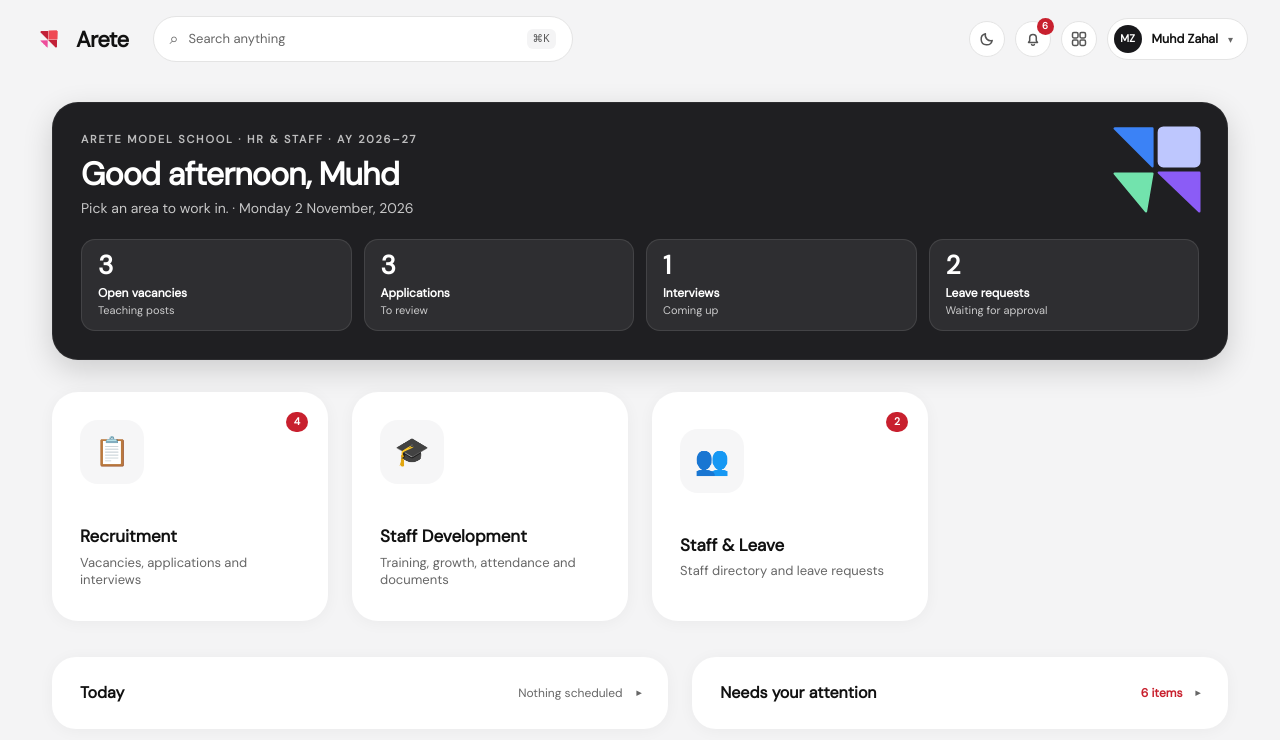
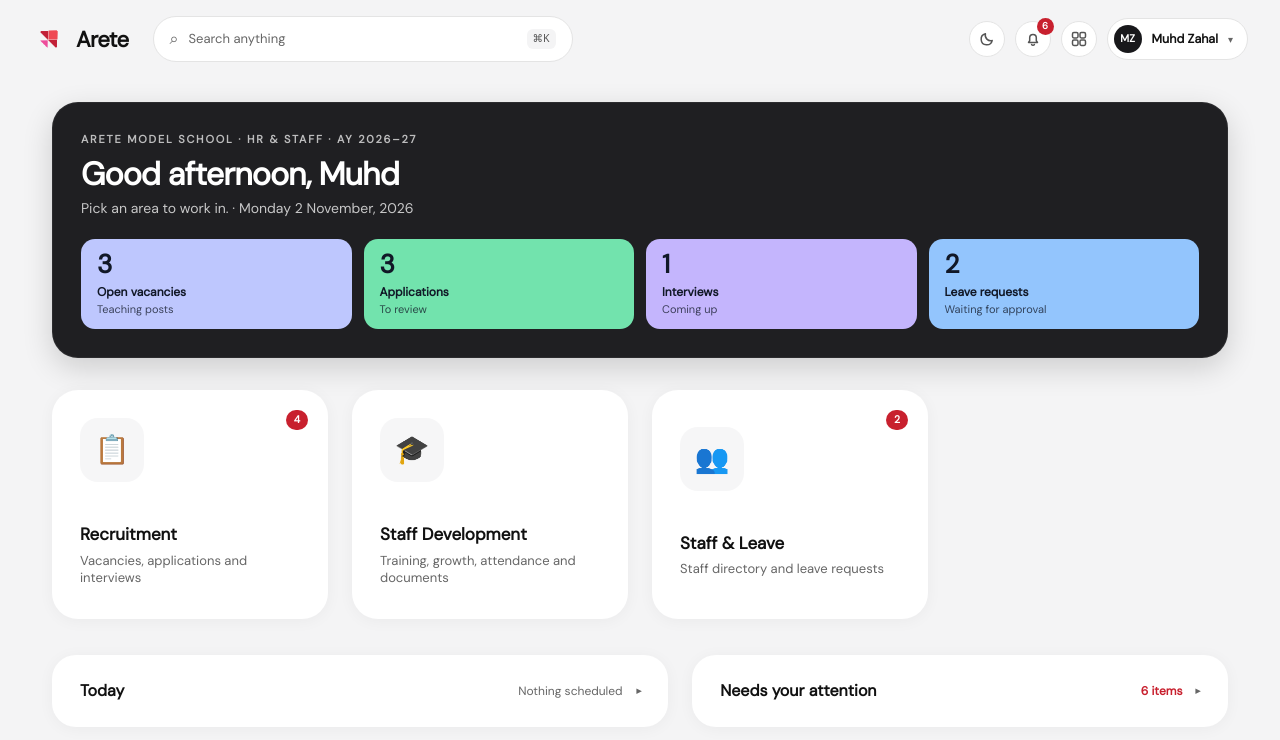
Before and after one commit to ZAHAL59/arete-sms_1, a React (Vite) app: page /hr in a window 1280 px wide. Shown: the top 740 px of the page. Built offline with nearby package versions, Linux system fonts and the light colour scheme.

Commit message:
Your commit message here

```diff
--- a/src/components/shell/HubHome.jsx
+++ b/src/components/shell/HubHome.jsx
@@ -2,7 +2,6 @@ import { useState } from 'react';
 import { CPanel, Row, DateChip, Empty, AttentionRow } from './widgets';
 import Badge from '../ui/Badge';
 import { loadPrincipal } from '../../pages/principal/constants';
-import HeroMark from './HeroMark';
 
 const greeting = () => { const h = new Date().getHours(); return h < 12 ? 'Good morning' : h < 17 ? 'Good afternoon' : 'Good evening'; };
 
@@ -17,12 +16,11 @@ export default function HubHome({ portal, firstName, prompt, pulse, apps, badges
     <div className="max-w-[1240px] mx-auto px-4 sm:px-6 lg:px-8 pt-4 sm:pt-6 pb-14">
       {/* Arete banner */}
       <div className="arete-hero rounded-[22px] sm:rounded-[26px] p-5 sm:p-7 mb-6 sm:mb-8 shadow-[0_10px_30px_rgba(0,0,0,.16)]">
-        <HeroMark size={92} className="hidden sm:block absolute right-6 top-5 pointer-events-none" />
-        <div className="text-[11px] font-bold uppercase tracking-[1.8px] opacity-70 sm:pr-28">{st.school || 'Arete Model School'} · {portal.name} · AY {st.year || '2026–27'}</div>
+        <div className="text-[11px] font-bold uppercase tracking-[1.8px] opacity-70">{st.school || 'Arete Model School'} · {portal.name} · AY {st.year || '2026–27'}</div>
         <h1 className="text-[26px] sm:text-[32px] font-extrabold tracking-tight leading-tight mt-1.5">{greeting()}, {firstName}</h1>
-        <div className="text-[14px] opacity-75 mt-1 sm:pr-28">{prompt} · {dateStr}</div>
-        <div className="grid grid-cols-2 lg:grid-cols-4 gap-2.5 sm:gap-3 mt-5">{pulse.map(t => (
-          <button key={t.label} onClick={t.run} className="arete-stat text-left rounded-[14px] px-3.5 sm:px-4 py-3 cursor-pointer transition-colors">
+        <div className="text-[14px] opacity-75 mt-1">{prompt} · {dateStr}</div>
+        <div className="grid grid-cols-2 lg:grid-cols-4 gap-2.5 sm:gap-3 mt-5">{pulse.map((t, i) => (
+          <button key={t.label} onClick={t.run} className={`arete-stat arete-stat-${i % 4} text-left rounded-[14px] px-3.5 sm:px-4 py-3 cursor-pointer transition-all`}>
             <div className="text-[24px] sm:text-[26px] font-extrabold leading-none">{t.value}</div>
             <div className="text-[12px] mt-1.5 font-semibold">{t.label}</div>
             <div className="text-[11px] opacity-75">{t.note}</div>
--- a/src/components/shell/widgets.jsx
+++ b/src/components/shell/widgets.jsx
@@ -1,6 +1,5 @@
 import { useState } from 'react';
 import Button from '../ui/Button';
-import HeroMark from './HeroMark';
 
 // Shared building blocks for the home screen and overview pages.
 export const Panel = ({ title, action, children, className = '' }) => (
@@ -36,10 +35,9 @@ export const Tile = ({ label, value, note, color = '#111', onClick, bar }) => (
 
 export const Hero = ({ kicker, title, sub, actions = [], progress }) => (
   <div className="arete-hero rounded-[20px] sm:rounded-[22px] p-5 sm:p-6 flex flex-col shadow-[0_10px_30px_rgba(0,0,0,.16)]">
-    <HeroMark size={128} className="hidden sm:block absolute right-6 top-1/2 -translate-y-1/2 pointer-events-none" />
-    <div className="sm:pr-36">
-      <div className="text-[11px] font-bold uppercase tracking-[1.6px] opacity-70">{kicker}</div>
-      <div className="text-[22px] sm:text-[28px] font-extrabold tracking-tight leading-tight mt-1.5">{title}</div>
+    <div>
+      <span className="arete-pill">{kicker}</span>
+      <div className="text-[22px] sm:text-[28px] font-extrabold tracking-tight leading-tight mt-3">{title}</div>
       <div className="text-[13.5px] opacity-75 mt-1">{sub}</div>
     </div>
     {progress != null && <div className="arete-track h-1.5 rounded-full mt-3 overflow-hidden max-w-[420px]"><div className="arete-fill h-full rounded-full" style={{ width: `${Math.min(100, progress)}%` }} /></div>}
--- a/src/dark.css
+++ b/src/dark.css
@@ -118,8 +118,6 @@ html.dark [style^="color: rgb(46, 92, 230)"],
 html.dark [style*="; color: rgb(46, 92, 230)"]{color:#7896f2 !important}
 html.dark [style^="color: rgb(51, 51, 51)"],
 html.dark [style*="; color: rgb(51, 51, 51)"]{color:#d6d6d9 !important}
-html.dark [style^="color: rgb(59, 130, 246)"],
-html.dark [style*="; color: rgb(59, 130, 246)"]{color:#72a5f8 !important}
 html.dark [style^="color: rgb(63, 63, 70)"],
 html.dark [style*="; color: rgb(63, 63, 70)"]{color:#cacace !important}
 html.dark [style^="color: rgb(68, 68, 68)"],
@@ -138,8 +136,6 @@ html.dark [style^="color: rgb(109, 40, 217)"],
 html.dark [style*="; color: rgb(109, 40, 217)"]{color:#a97eec !important}
 html.dark [style^="color: rgb(113, 113, 122)"],
 html.dark [style*="; color: rgb(113, 113, 122)"]{color:#a1a1a8 !important}
-html.dark [style*="solid rgb(114, 227, 173)"],
-html.dark [style*="border-color: rgb(114, 227, 173)"]{border-color:rgba(60,221,144,0.5) !important}
 html.dark [style^="color: rgb(119, 119, 119)"],
 html.dark [style*="; color: rgb(119, 119, 119)"]{color:#9f9fa7 !important}
 html.dark [style^="color: rgb(124, 58, 237)"],
@@ -154,8 +150,6 @@ html.dark [style*="solid rgb(130, 201, 154)"],
 html.dark [style*="border-color: rgb(130, 201, 154)"]{border-color:rgba(60,221,114,0.5) !important}
 html.dark [style^="color: rgb(137, 107, 0)"],
 html.dark [style*="; color: rgb(137, 107, 0)"]{color:#f9e089 !important}
-html.dark [style*="solid rgb(139, 92, 246)"],
-html.dark [style*="border-color: rgb(139, 92, 246)"]{border-color:rgba(109,60,221,0.5) !important}
 html.dark [style^="color: rgb(146, 64, 14)"],
 html.dark [style*="; color: rgb(146, 64, 14)"]{color:#f6b187 !important}
 html.dark [style^="color: rgb(153, 153, 153)"],
@@ -198,10 +192,6 @@ html.dark [style*="background: rgb(187, 247, 208)"],
 html.dark [style*="background-color: rgb(187, 247, 208)"]{background-color:rgba(58,223,115,0.36) !important}
 html.dark [style*="solid rgb(187, 247, 208)"],
 html.dark [style*="border-color: rgb(187, 247, 208)"]{border-color:rgba(60,221,116,0.424) !important}
-html.dark [style*="background: rgb(190, 199, 254)"],
-html.dark [style*="background-color: rgb(190, 199, 254)"]{background-color:rgba(58,81,223,0.326) !important}
-html.dark [style*="solid rgb(190, 199, 254)"],
-html.dark [style*="border-color: rgb(190, 199, 254)"]{border-color:rgba(60,83,221,0.394) !important}
 html.dark [style^="color: rgb(200, 32, 46)"],
 html.dark [style*="; color: rgb(200, 32, 46)"]{color:#ee818a !important}
 html.dark [style^="color: rgb(204, 204, 204)"],
--- a/src/index.css
+++ b/src/index.css
@@ -15,13 +15,18 @@ html,body,#root{height:100%;font-family:'DM Sans',sans-serif;-webkit-font-smooth
   body, #root { background: #fff !important; }
 }
 
-/* ── The "hero" cards (home banner, Overview, Careers): flat dark charcoal with a geometric mark, light text.
-      Colours from the 21st.dev "Respec" theme (mint #72E3AD, periwinkle #BEC7FE). No red. ── */
-.arete-hero { position:relative; overflow:hidden; isolation:isolate; color:#FFFFFF; background:#1F1F22; border:1px solid rgba(255,255,255,.06); }
-.arete-stat { background:rgba(255,255,255,.07); border:1px solid rgba(255,255,255,.10); color:#fff; }
-.arete-stat:hover { background:rgba(255,255,255,.13); }
-.arete-btn { background:rgba(255,255,255,.08); color:#fff; border:1px solid rgba(255,255,255,.26); }
-.arete-btn:hover { background:rgba(255,255,255,.16); }
+/* ── The "hero" cards (home banner, Overview, Careers): flat charcoal (#1F1F22, the same dark as the logo artwork) with
+      flat, solid colour blocks — no gradients, no glow. Palette from the 21st.dev "Respec" theme. No red. ── */
+.arete-hero { position:relative; overflow:hidden; color:#FFFFFF; background:#1F1F22; border:1px solid rgba(255,255,255,.06); }
+.arete-stat { color:#111827; border:0; }
+.arete-stat:hover { filter:brightness(1.07); }
+.arete-stat-0 { background:#BEC7FE; }   /* periwinkle */
+.arete-stat-1 { background:#72E3AD; }   /* mint */
+.arete-stat-2 { background:#C4B5FD; }   /* lavender */
+.arete-stat-3 { background:#93C5FD; }   /* sky */
+.arete-pill { display:inline-block; padding:3px 10px; border-radius:7px; background:#BEC7FE; color:#111827; font-size:11px; font-weight:700; letter-spacing:1.4px; text-transform:uppercase; }
+.arete-btn { background:transparent; color:#fff; border:1px solid rgba(255,255,255,.3); }
+.arete-btn:hover { background:rgba(255,255,255,.12); }
 .arete-btn-primary { background:#72E3AD; color:#10261B; border:1px solid #72E3AD; }
 .arete-btn-primary:hover { background:#8CEBBE; }
 .arete-track { background:rgba(255,255,255,.14); }
--- a/src/pages/careers/CareersPage.jsx
+++ b/src/pages/careers/CareersPage.jsx
@@ -5,7 +5,6 @@ import { loadHR } from '../hr/constants';
 import ApplyModal from './ApplyModal';
 import { WHY, PROCESS } from './constants';
 import usePageMeta from '../../hooks/usePageMeta';
-import HeroMark from '../../components/shell/HeroMark';
 
 const PORTALS = [['/', '🏠 All Portals'], ['/principal', '🏛 Principal Dashboard'], ['/admissions', '📋 Admissions'], ['/hr', '👥 HR — Staff & Recruitment'], ['/finance', '₹ Finance'], ['/transport', '🚌 Transport'], ['/hostel', '🏠 Hostel'], ['/campus', '🏫 Campus'], ['/teacher', '🍎 Teacher']];
 
@@ -32,12 +31,11 @@ export default function CareersPage() {
 
       <main id="main" tabIndex={-1}>
       <section className="arete-hero px-6 py-16">
-        <HeroMark size={190} className="hidden md:block absolute right-[9%] top-1/2 -translate-y-1/2 pointer-events-none" />
         <div className="max-w-4xl mx-auto">
           <div className="text-[12px] font-bold uppercase tracking-widest opacity-75 mb-3">Arete Model School · Kozhikode, Kerala · CBSE Affiliated · Estd. 2015</div>
           <h1 className="text-[40px] font-extrabold tracking-tight leading-tight mb-3">Build Your Career at Arete</h1>
           <p className="text-[15.5px] opacity-80 leading-relaxed max-w-xl mb-8">Join a school that believes in excellence, innovation, and the holistic development of every child — and every educator.</p>
-          <div className="flex gap-8 flex-wrap">{[[active.length, 'Open Positions'], ['842', 'Students'], ['40+', 'Staff Members'], ['2015', 'Established']].map(([v, l]) => <div key={l}><div className="text-[28px] font-extrabold leading-none">{v}</div><div className="text-[11.5px]/65 mt-1">{l}</div></div>)}</div>
+          <div className="flex gap-8 flex-wrap">{[[active.length, 'Open Positions'], ['842', 'Students'], ['40+', 'Staff Members'], ['2015', 'Established']].map(([v, l], i) => <div key={l} className={`arete-stat arete-stat-${i % 4} rounded-[12px] px-4 py-3`}><div className="text-[28px] font-extrabold leading-none">{v}</div><div className="text-[12px] font-semibold mt-1">{l}</div></div>)}</div>
         </div>
       </section>
 
```
